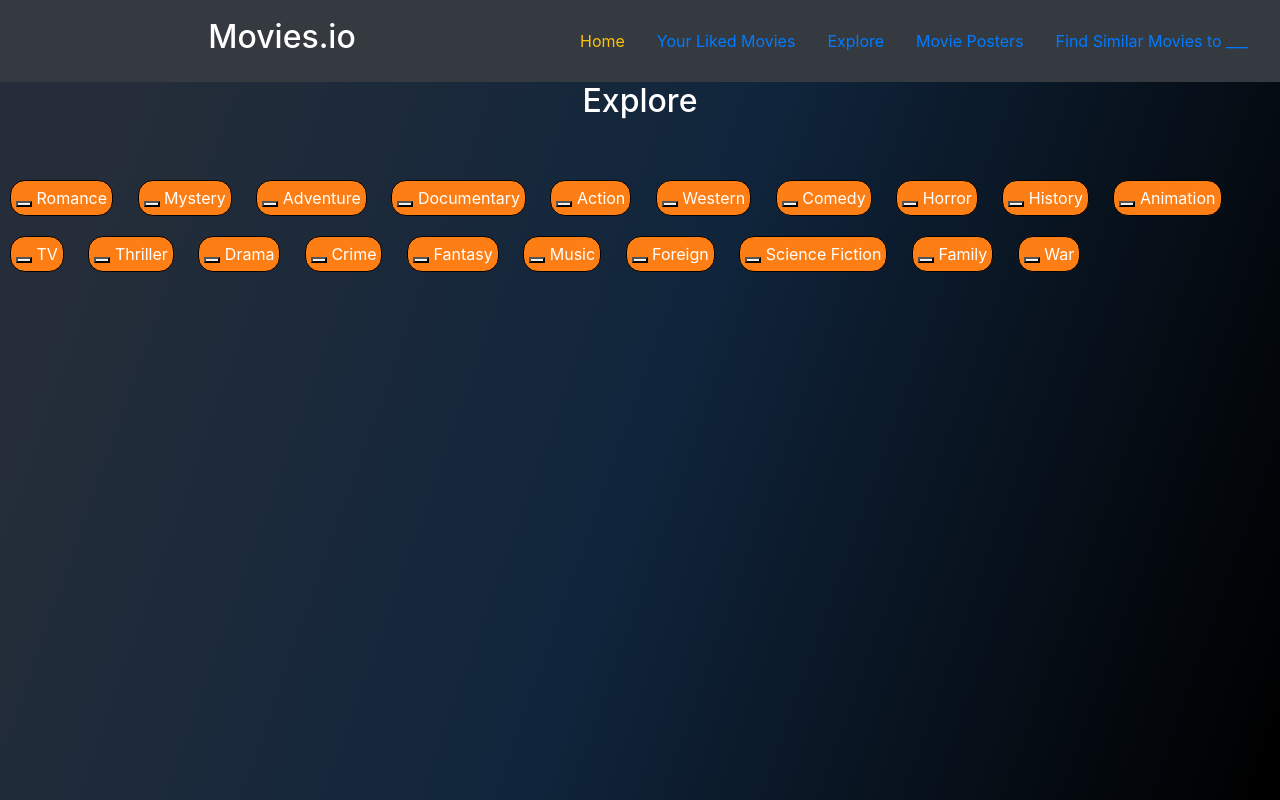
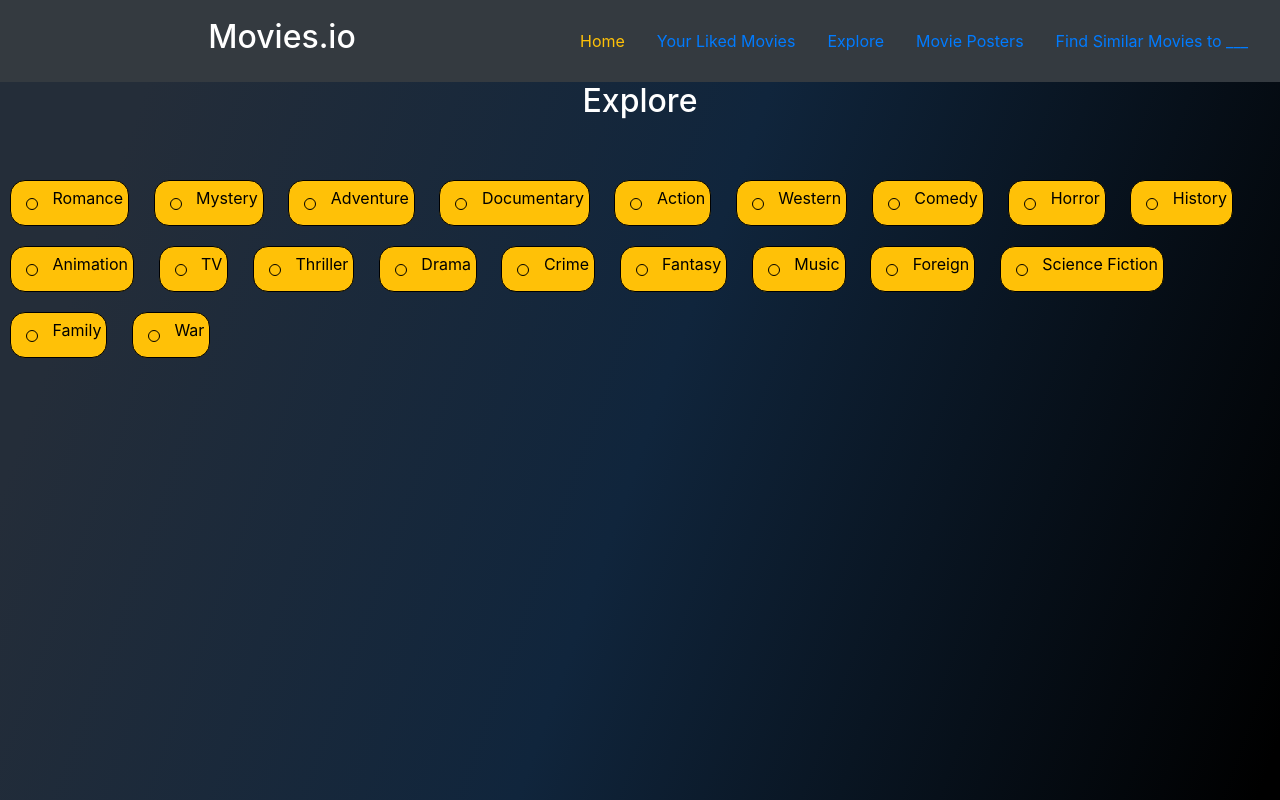
Before and after one commit to j-fisher2/movieRecommendationEngine2WebApp, a Flask app: page /explore in a window 1280 px wide. Run offline with Flask 3, Linux system fonts and the light colour scheme; parts of the project's set-up code (start-up, migrations or seed data) failed here and were passed over; some libraries are stand-ins or nearby versions.

Commit message:
style changes

```diff
--- a/static/css/styles.css
+++ b/static/css/styles.css
@@ -57,14 +57,24 @@ body {
   color:white;
   background-color:black;
 }
-.bubble{
-  color:white;
+.bubble,.b{
+  color:black;
   border-radius:15px;
   padding:5px;
-  background-color:#fd7e14;
+  background-color:#ffc107;
   margin:10px;
   display:inline-block;
   border:1px solid black;
   align-items:center;
   justify-content:center;
 }
+#poster-container {
+  display: flex;
+  flex-wrap: wrap; /* Wrap items to the next row when they overflow */
+  gap: 20px; /* Adjust the gap between posters */
+}
+
+.poster {
+  width: 150px;
+  height: 225px;
+}
```
